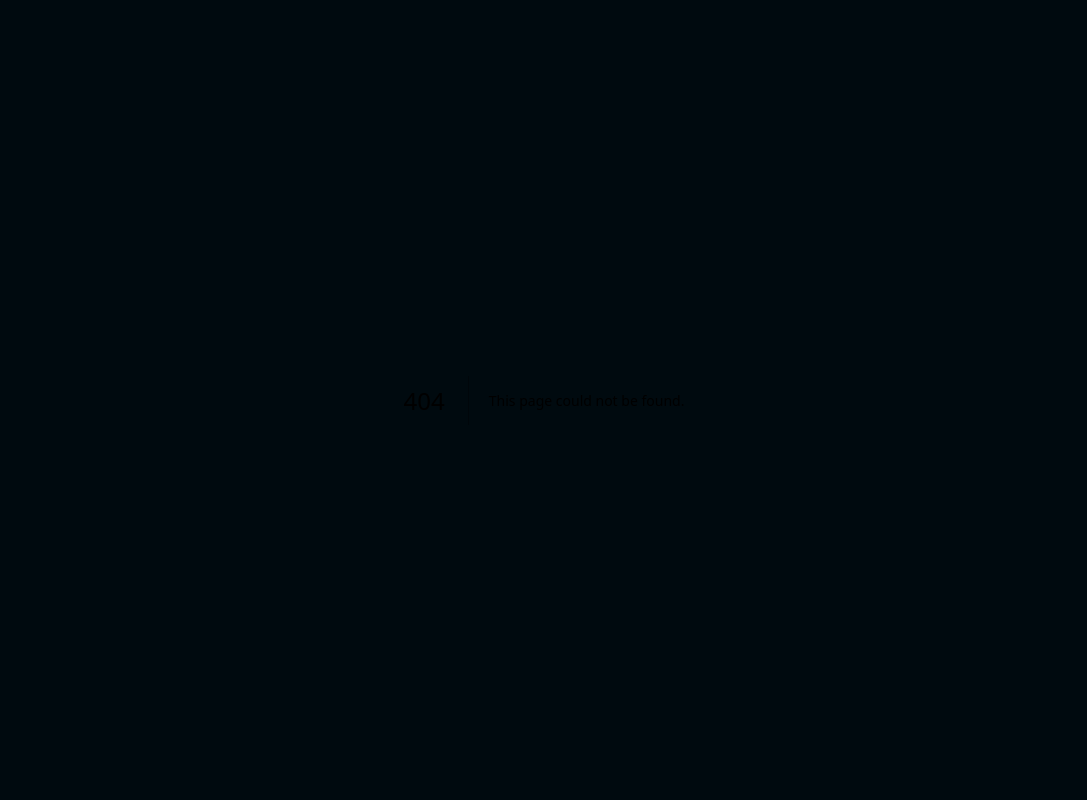
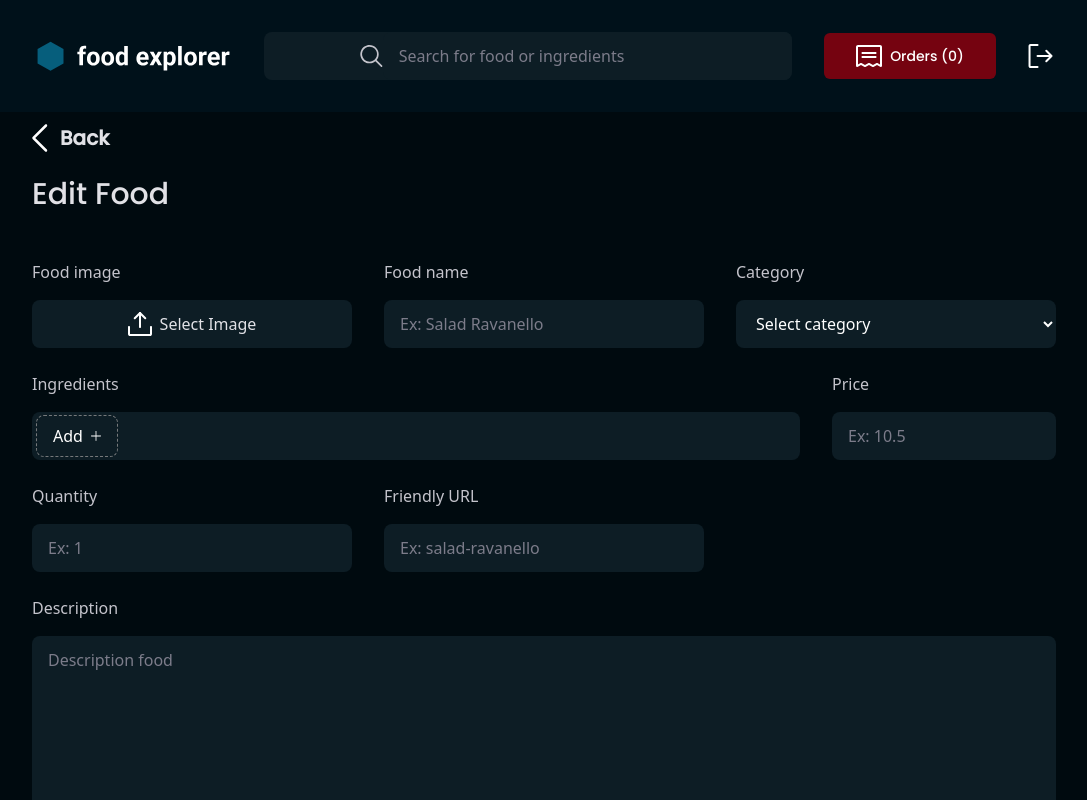
Before and after one commit to gleysonabreu/food-explorer, a Next.js app: page /admin/food/1/edit in a window 1280 px wide. Before the commit this address had no page. Shown: the top 800 px of the page, without its empty margins (96-1183 px from the left). Built offline with nearby package versions, Linux system fonts and the light colour scheme.

Commit message:
add page for edit plate of food

```diff
--- /dev/null
+++ b/src/app/(home)/admin/food/[id]/edit/page.tsx
@@ -0,0 +1,177 @@
+"use client";
+import { Button } from "@/components/Button";
+import { Close } from "@/components/Close";
+import { Dialog } from "@/components/Dialog";
+import { CaretLeft } from "@/components/Icons/CaretLeft";
+import { UploadSimple } from "@/components/Icons/UploadSimple";
+import { Input } from "@/components/Input";
+import { Plus } from "@/components/Plus";
+import { ScrollArea } from "@/components/ScrollArea";
+import * as DialogContent from "@radix-ui/react-dialog";
+import { useRouter } from "next/navigation";
+import { useState } from "react";
+
+export default function EditFood() {
+  const { back } = useRouter();
+
+  const [ingredients, setIngredients] = useState<string[]>([]);
+  const [ingredient, setIngredient] = useState<string>("");
+
+  function handleAddIngredient() {
+    const removeSpacesIngredient = ingredient.toLowerCase().trim();
+    if (!removeSpacesIngredient || removeSpacesIngredient.length < 3) return;
+
+    if (ingredients.includes(removeSpacesIngredient)) return;
+    setIngredients((prev) => [...prev, removeSpacesIngredient]);
+  }
+
+  function handleRemoveIngredient(indexIngredient: number) {
+    setIngredients((prev) =>
+      prev.filter((_, index) => index !== indexIngredient)
+    );
+  }
+  return (
+    <div className="px-32 py-3 flex flex-1 flex-col gap-6 justify-center">
+      <header>
+        <button onClick={() => back()} className="flex items-center gap-3">
+          <CaretLeft />
+          <span className="font-poppins font-bold text-xl text-food-light-300">
+            Back
+          </span>
+        </button>
+      </header>
+
+      <div className="w-full h-full flex text-food-light-300 flex-col gap-12 pb-3">
+        <h1 className="font-poppins font-medium text-3xl">Edit Food</h1>
+        <form className="flex flex-col gap-6">
+          <div className="grid grid-cols-3 gap-8">
+            <fieldset className="flex flex-col gap-4">
+              <label className="text-food-light-400">Food image</label>
+              <div className="bg-food-dark-900 w-full h-full rounded-lg flex items-center justify-center">
+                <input
+                  id="upload-image"
+                  className="hidden"
+                  type="file"
+                  placeholder="Add file"
+                />
+                <label
+                  htmlFor="upload-image"
+                  className="flex flex-row gap-2 cursor-pointer"
+                >
+                  <UploadSimple />
+                  Select Image
+                </label>
+              </div>
+            </fieldset>
+            <fieldset className="flex flex-col gap-4">
+              <label className="text-food-light-400" htmlFor="name">
+                Food name
+              </label>
+              <Input type="text" placeholder="Ex: Salad Ravanello" id="name" />
+            </fieldset>
+            <fieldset className="flex flex-col gap-4 relative">
+              <label className="text-food-light-400" htmlFor="category">
+                Category
+              </label>
+              <select
+                id="category"
+                className="focus:outline-none focus:ring-2 focus:ring-food-tints-cake-200 focus:ring-offset-2 focus:ring-offset-food-dark-400 w-full bg-food-dark-900 rounded-lg h-12 px-4 py-3 placeholder:text-food-light-500 outline-none text-food-light-100"
+              >
+                <option>Select category</option>
+                <option value="salad">Salad</option>
+              </select>
+            </fieldset>
+          </div>
+
+          <div className="flex gap-8">
+            <fieldset className="flex flex-col gap-4">
+              <label className="text-food-light-400">Ingredients</label>
+              <div className="w-[48rem] overflow-hidden h-12 rounded-lg bg-food-dark-900 flex items-center">
+                <ScrollArea>
+                  <div className="flex flex-row items-center w-full h-full pl-1 pr-1 gap-2">
+                    {ingredients.map((ingredient, index) => (
+                      <div
+                        key={index}
+                        className="bg-food-light-600 truncate text-food-light-100 py-2 px-4 rounded-lg flex items-center gap-2"
+                      >
+                        {ingredient}
+                        <button
+                          type="button"
+                          className="outline-none"
+                          onClick={() => handleRemoveIngredient(index)}
+                        >
+                          <Close />
+                        </button>
+                      </div>
+                    ))}
+
+                    <DialogContent.Root>
+                      <DialogContent.Trigger className="border-food-light-600 outline-none border-dashed border text-food-light-100 py-2 px-4 rounded-lg flex items-center gap-2">
+                        Add
+                        <Plus />
+                      </DialogContent.Trigger>
+
+                      <Dialog title="Add ingredient">
+                        <div className="px-10 py-5 flex gap-3">
+                          <Input
+                            type="text"
+                            placeholder="Add ingredient"
+                            onChange={(event) =>
+                              setIngredient(event.target.value)
+                            }
+                          />
+                          <Button onClick={handleAddIngredient}>Add</Button>
+                        </div>
+                      </Dialog>
+                    </DialogContent.Root>
+                  </div>
+                </ScrollArea>
+              </div>
+            </fieldset>
+            <fieldset className="flex flex-col gap-4 max-w-sm w-full">
+              <label className="text-food-light-400" htmlFor="price">
+                Price
+              </label>
+              <Input type="text" placeholder="Ex: 10.5" id="price" />
+            </fieldset>
+          </div>
+
+          <div className="grid grid-cols-3 gap-8">
+            <fieldset className="flex flex-col gap-4">
+              <label className="text-food-light-400" htmlFor="quantity">
+                Quantity
+              </label>
+              <Input type="number" id="quantity" min={1} placeholder="Ex: 1" />
+            </fieldset>
+            <fieldset className="flex flex-col gap-4">
+              <label className="text-food-light-400" htmlFor="friendly-url">
+                Friendly URL
+              </label>
+              <Input
+                type="text"
+                placeholder="Ex: salad-ravanello"
+                id="friendly-url"
+              />
+            </fieldset>
+          </div>
+
+          <fieldset className="flex flex-col gap-4">
+            <label className="text-food-light-400" htmlFor="description">
+              Description
+            </label>
+            <textarea
+              id="description"
+              placeholder="Description food"
+              className="focus:outline-none focus:ring-2 focus:ring-food-tints-cake-200 focus:ring-offset-2 focus:ring-offset-food-dark-400 w-full resize-none bg-food-dark-900 min-h-[176px] rounded-lg h-12 px-4 py-3 placeholder:text-food-light-500 outline-none text-food-light-100"
+            />
+          </fieldset>
+
+          <fieldset className="flex justify-end gap-3">
+            <Button type="button">Delete</Button>
+            <Button type="submit">Save</Button>
+          </fieldset>
+        </form>
+      </div>
+    </div>
+  );
+}
```
